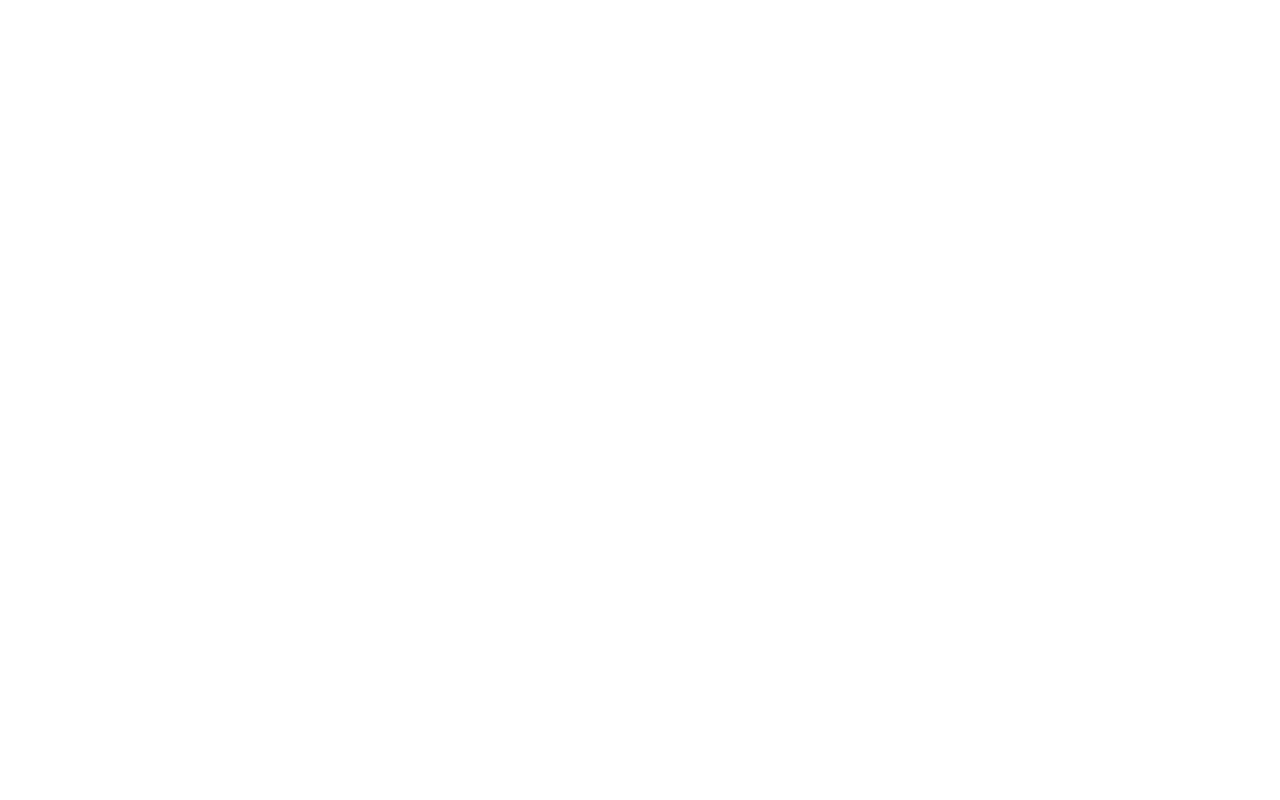
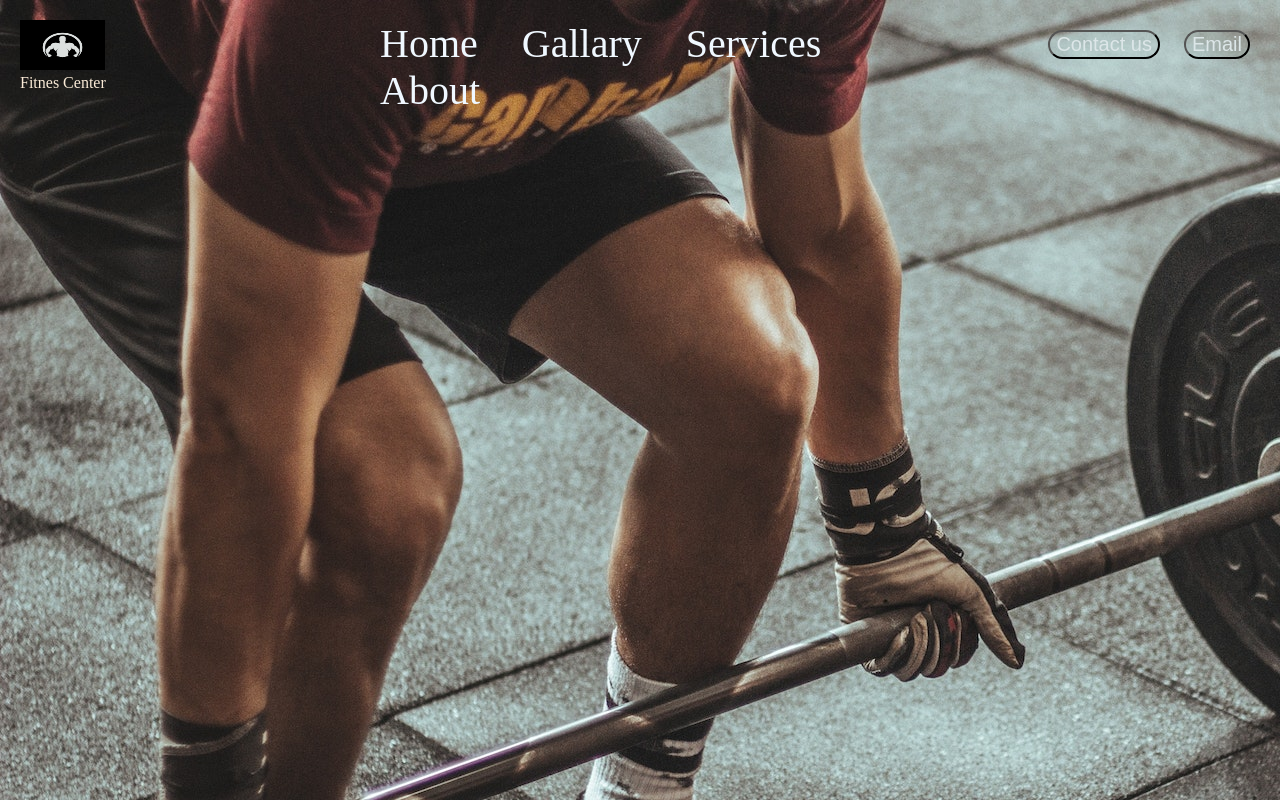
Before and after one commit to Shakilkhandoker/my-first-tutorial, a plain HTML site: page index.html in a window 1280 px wide. Drawn offline with Linux system fonts and the light colour scheme.

Commit message:
tutorial

```diff
--- a/index.css
+++ b/index.css
@@ -0,0 +1,55 @@
+body{
+    margin: 0px;
+    padding: 0px;
+    background-image: url(Images/background\ photo.jpg);
+    color: antiquewhite;
+}
+.left{
+    /* border: 3px solid red; */
+    display: inline-block;
+    position: absolute;
+    left: 20px;
+    top: 20px;
+}
+.mid{
+    /* border: 3px solid green; */
+    display: block;
+    margin: 20px auto;
+    width: 50%;
+}
+.right{
+    /* border: 3px solid yellow; */
+    display: inline-block;
+    position: absolute;
+    right: 20px;
+    top: 20px;
+}
+.left img{
+    width: 85px;
+    height: 50px;
+    filter:invert(100%);
+    text-align: center;
+}
+.mid li{
+    display: inline-block;
+}
+.mid li a{
+    text-decoration: none;
+    color: aliceblue;
+    font-size: 40px;
+    margin: 50px 10px;
+    padding: 10px;
+    top: 20px;
+}
+.mid li a:hover{
+    color: tomato;
+    text-decoration: underline;
+}
+.btn{
+    border-radius: 50px;
+    margin: 10px;
+    font-size: 20px;
+    cursor: pointer;
+    background-color: transparent;
+    color: rgb(220, 230, 232);
+}
--- a/index.html
+++ b/index.html
@@ -8,6 +8,23 @@
     <link rel="shortcut icon" href="Images/174854.png" type="image/x-icon">
 </head>
 <body>
-
+    <header class="header">
+        <div class="left">
+            <div><img src="Images/gym logo.jpg" alt=""></div>
+            <div>Fitnes Center</div>
+        </div>
+        <div class="mid">
+            <ul>
+                <li><a href="#">Home</a></li>
+                <li><a href="#">Gallary</a></li>
+                <li><a href="#">Services</a></li>
+                <li><a href="#">About</a></li>
+            </ul>
+        </div>
+        <div class="right">
+            <button class="btn">Contact us</button>
+            <button class="btn">Email</button>
+        </div>
+    </header>
 </body>
 </html>
```
Also changed, not shown: Images/background photo.jpg (added), Images/gym logo.jpg (added).
